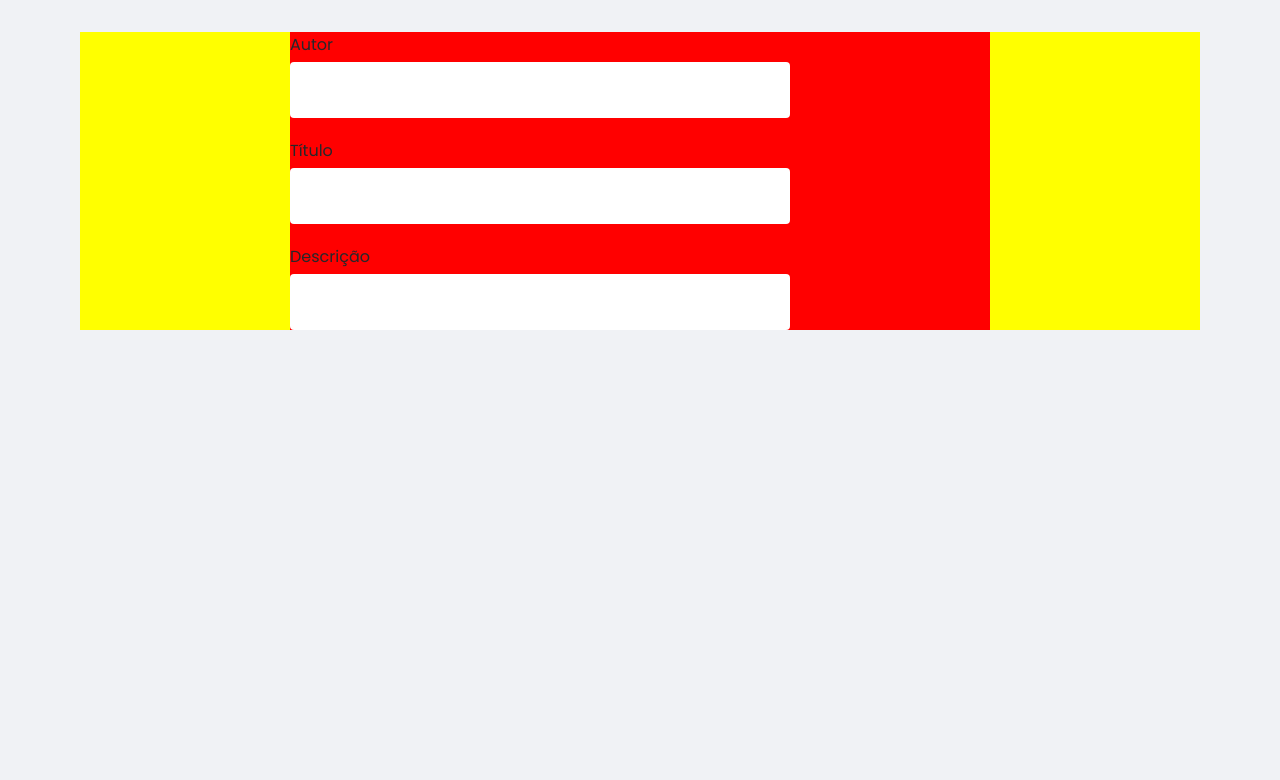
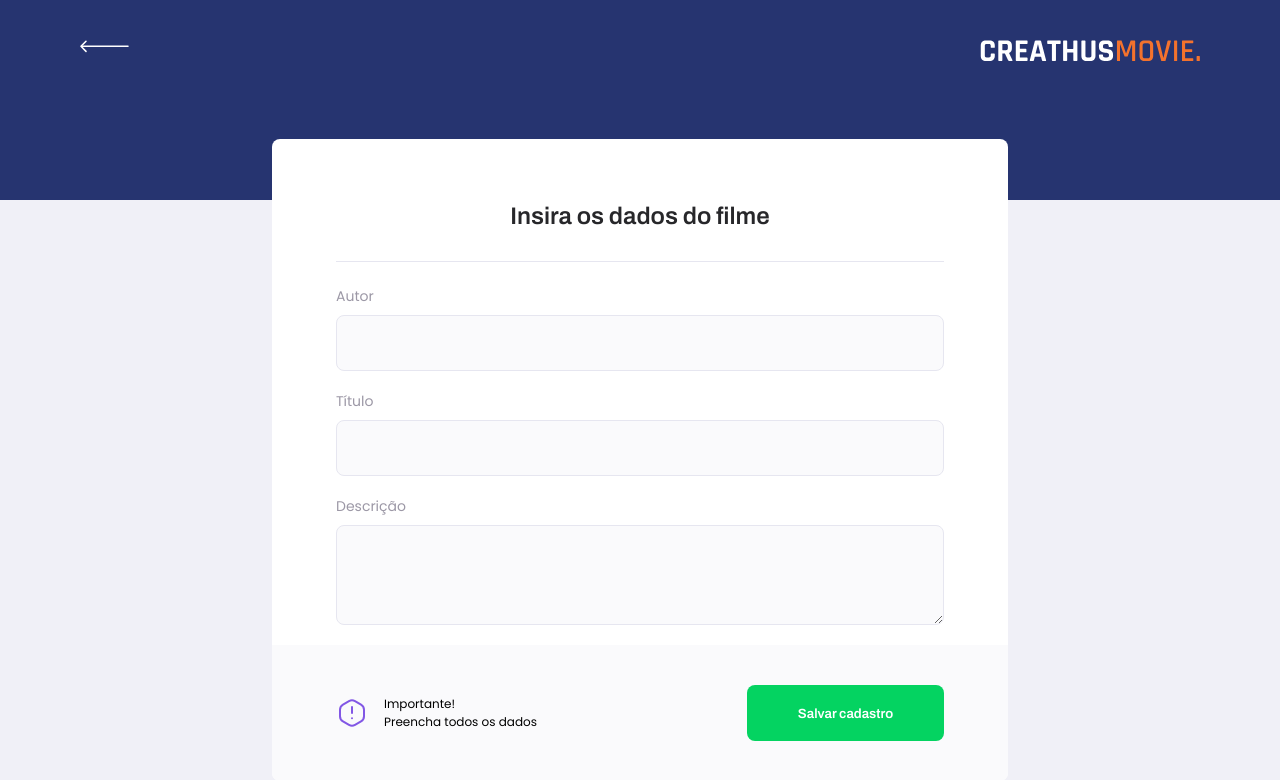
Before and after one commit to ecthon-b/creathus-movie, a React (Create React App) app: page /movie in a window 1280 px wide. Shown: the top 780 px of the page. Built offline with nearby package versions, Linux system fonts and the light colour scheme.

Commit message:
feat(pages): Create RegisterNewMovie

```diff
--- a/public/index.html
+++ b/public/index.html
@@ -7,7 +7,7 @@
     <meta charset="utf-8" />
     <meta name="viewport" content="width=device-width, initial-scale=1" />
 
-    <link href="https://fonts.googleapis.com/css2?family=Poppins:wght@400;500;700&family=Rajdhani:wght@400;600;700&display=swap" rel="stylesheet">
+    <link href="https://fonts.googleapis.com/css2?family=Archivo:wght@400;500;600;700&family=Poppins:wght@400;500;600;700&display=swap" rel="stylesheet">
 
     <title>Creathus Movie</title>
   </head>
--- a/src/App.tsx
+++ b/src/App.tsx
@@ -1,5 +1,4 @@
 import { BrowserRouter } from "react-router-dom";
-import { Home } from "./pages/Home";
 import { MainRoute } from "./routes";
 import { GlobalStyle } from "./styles/global";
 
--- a/src/pages/RegisterNewMovie/index.tsx
+++ b/src/pages/RegisterNewMovie/index.tsx
@@ -1,21 +1,50 @@
 import { Container, Content } from './styles';
+
+import alertImg from '../../assets/atencao.svg';
+import logoImg from '../../assets/logo.svg';
+import arrowLeftImg from '../../assets/arrow-left.svg';
+import { Link } from 'react-router-dom';
+
 
 export function RegisterNewMovie() {
     return (
         <>
             <Container>
+                <header>
+                    <nav>
+                        <Link className="mylink" to="/">
+                            <img src={arrowLeftImg} alt="" />
+                        </Link>
+
+                        <img src={logoImg} alt="Logomar da Creathus Movie" />
+                    </nav>
+                </header>
                 <Content>
-                    <div className="formItem">
+                    <p>Insira os dados do filme</p>
+                    <div className="divider"></div>
+                    <form className="formItem">
                         <label htmlFor="autor">Autor</label>
                         <input type="text" id="autor" name="autor"/>
-                    </div>
-                    <div className="formItem">
+                    </form>
+                    <form className="formItem">
                         <label htmlFor="autor">Título</label>
                         <input type="text" id="title" name="title"/>
-                    </div>
-                    <div className="formItem">
+                    </form>
+                    <form className="formItem">
                         <label htmlFor="description">Descrição</label>
-                        <input type="text" id="description" name="description"/>
+                        <textarea id="description" name="description"/>
+                    </form>
+
+                    <div className="save_form">
+                        <div className='save_form_content'>
+                            <div>
+                                <img src={alertImg} alt="" />
+                                <span>Importante!<br/>
+                                    Preencha todos os dados
+                                </span>
+                            </div>
+                            <button>Salvar cadastro</button>
+                        </div>
                     </div>
                 </Content>
             </Container>
--- a/src/pages/RegisterNewMovie/styles.ts
+++ b/src/pages/RegisterNewMovie/styles.ts
@@ -1,38 +1,154 @@
 import styled from 'styled-components';
 
 export const Container = styled.div`
-    max-width: 1120px;
-    margin: 0 auto;
-    background: yellow;
+
+
+header {
+        background: var(--blue);
+        height: 200px;
+        align-items: center;
+        margin: 0 auto;display: flex;
+        margin-bottom: 3.075rem;
+
+        nav {
+            display: flex;
+            width: 1120px;
+            height: 100px;
+            justify-content: space-between;
+            align-items: center;
+            margin: 0 auto;
+            margin-top: -100px;
+
+            .mylink {
+                text-decoration: none;
+                color: #fff;
+            }
+        }
+    }
 `;
 
 export const Content = styled.div`
-        width: 700px;
-        margin: 2rem auto;
-        justify-content: center;
-        align-items: center;
-        background: red;
+    display: flex;
+    align-items: center;
+    justify-content: center;
+    max-width: 736px;
+    margin: 0 auto;
+    flex-direction: column;
+    background: #FFF;
+    border-radius: 0.5rem;
+    margin-bottom: 4rem;
+    margin-top: -110px;
+
+
+    p {
+        font-size: 24px;
+        font-weight: 600;
+        color: var(--title);
+        margin-top: 4rem;
+        margin-bottom: 2rem;
+        font-family: 'Archivo', sans-serif;
+    }
+
+    .divider {
+        width: 608px;
+        height: 1px;
+        background: var(--border);
+        margin-bottom: 1.5rem;
+    }
 
     .formItem {
-        width: 600px;
+        width: 608px;
         display: flex;
+        border-radius: 0.5rem;
         flex-direction: column;
         margin-bottom: 20px;
 
 
         label {
-            color: var(--text);
-            margin-bottom: 5px;
-            color: var(--title);
+            color: var(--text-label);
+            margin-bottom: 8px;
+            font-size: 0.875rem;
         }
 
         input {
-            width: 500px;
+            width: 608px;
             height: 56px;
-            border: 0;
-            border-radius: 0.25rem;
-            font-size: 1.175rem;
+            border: 1px solid var(--border);
+            border-radius: 0.5rem;
             padding: 0 1rem;
+            background: var(--shape);
+            color: var(--text);
+            font-size: 1rem;
+
+            &:focus {
+                border: 1px solid var(--blue);
+                outline: none;
+            }
+        }
+
+        textarea {
+            height: 100px;
+            padding: 1rem;
+            color: var(--text);
+            font-size: 1rem;
+            border: 1px solid var(--border);
+            border-radius: 0.5rem;
+            background: var(--shape);
+
+            &:focus {
+                border: 1px solid var(--blue);
+                outline: none;
+            }
+        }
+
+    }
+
+    .save_form {
+        width: 100%;
+        height: 136px;
+        display: flex;
+        background: var(--shape);
+        align-items: center;
+        justify-content: space-between;
+        border-radius: 0 0 0.5rem 0.5rem;
+
+        .save_form_content {
+            display: flex;
+            justify-content: space-between;
+            width: 608px;
+            margin: 0 auto;
+
+
+            div {
+                display: flex;
+                justify-items: center;
+                align-items: center;
+                justify-content: center;
+
+                img {
+                    margin-right: 1rem;
+                }
+
+                span {
+                    font-family: 'Poppins', sans-serif;
+                    color: var(--label);
+                    font-size: 0.75rem;
+                    font-weight: 400;
+                }
+            }
+
+            button {
+                width: 197px;
+                height: 56px;
+                background: var(--green);
+                font-family: 'Archivo', sans-serif;
+                font-weight: 600;
+                color: #fff;
+                border-radius: 0.5rem;
+                border: 0;
+            }
+
         }
     }
+
 `;
--- a/src/styles/global.ts
+++ b/src/styles/global.ts
@@ -2,12 +2,18 @@ import { createGlobalStyle } from "styled-components";
 
 export const GlobalStyle = createGlobalStyle`
 :root {
-    --background: #f0f2f5;
+    --background: #F0F0F7;
     --blue: #263470;
     --orange: #F3722D;
+    --green: #04D361;
 
     --title: #27272A;
     --text: #71717A;
+    --text-label: #9C98A6;
+
+    --shape: #FAFAFC;
+    --border: #E6E6F0;
+    --border-hover: #EBEBF5;
 }
 
 * {
@@ -38,7 +44,7 @@ body, input, textarea, button {
 }
 
 h1, h2, h3, h4, h5, h6, strong {
-    font-family: 'Rajdhani';
+    font-family: 'Archivo', sans-serif;
     font-weight: 700;
 }
 
```
Also changed, not shown: src/assets/arrow-left.svg (added), src/assets/atencao.svg (added).
